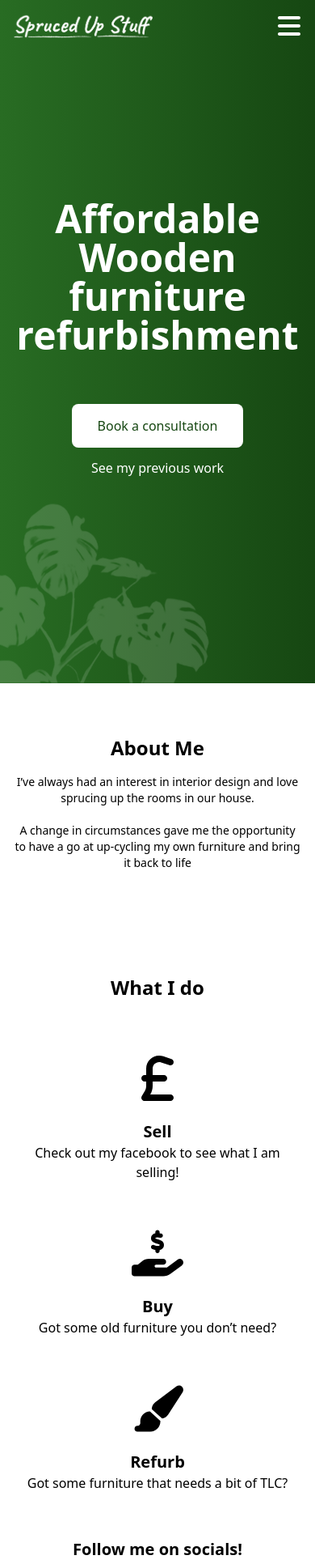
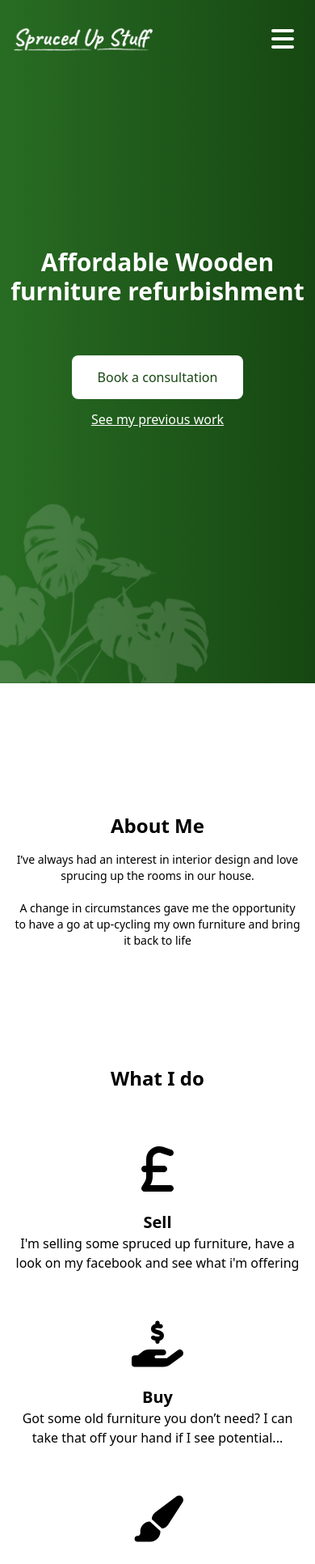
Before and after one commit to Dylanos03/SprucedUpStuff, a React (Create React App) app: page / in a window 390 px wide. Shown: the top 1932 px of the page at 81% size. Built offline with nearby package versions, Linux system fonts and the light colour scheme.

Commit message:
Responsiveness done

```diff
--- a/src/Components/About/About.jsx
+++ b/src/Components/About/About.jsx
@@ -9,21 +9,27 @@ import { faInstagram, faFacebook } from "@fortawesome/free-brands-svg-icons";
 
 function About() {
   return (
-    <div className="bg-white flex lg:flex-row flex-col rounded-t-lg">
-      <div className="py-12 px-4">
-        <h2 className="text-2xl py-4 font-semibold">About Me</h2>
-        <p className="text-sm">
+    <div className="flex justify-center my-24">
+      <div className="flex lg:flex-row flex-col rounded-t-lg max-w-6xl lg:items-center gap-4">
+        <div
+          className="py-12 px-4 lg:w-1/2 text-center lg:text-left
+        "
+        >
+          <h2 className="text-2xl lg:text-4xl py-4 font-semibold">About Me</h2>
+          <p className="text-sm lg:text-lg">
             I’ve always had an interest in interior design and love sprucing up
             the rooms in our house. <br />
-          <br /> A change in circumstances gave me the opportunity to have a go
-          at up-cycling my own furniture and bring it back to life
+            <br /> A change in circumstances gave me the opportunity to have a
+            go at up-cycling my own furniture and bring it back to life
           </p>
         </div>
-      <div className="py-8 px-4">
+        <div className="py-8 px-4 lg:w-1/2">
           <div className="py-8">
-          <h2 className="text-2xl py-4 font-semibold">What I do</h2>
+            <h2 className="text-2xl lg:text-4xl py-4 font-semibold">
+              What I do
+            </h2>
           </div>
-        <div className="flex flex-col gap-6">
+          <div className="flex flex-col lg:grid lg:grid-cols-2 gap-6">
             <div className="py-4">
               <FontAwesomeIcon
                 icon={faSterlingSign}
@@ -31,7 +37,10 @@ function About() {
                 className=" h-16 w-16 pb-4"
               />
               <h3 className="text-xl font-semibold">Sell</h3>
-            <p>Check out my facebook to see what I am selling!</p>
+              <p>
+                I'm selling some spruced up furniture, have a look on my
+                facebook and see what i'm offering
+              </p>
             </div>
             <div className="py-4">
               <FontAwesomeIcon
@@ -40,7 +49,10 @@ function About() {
                 className=" h-16 w-16 pb-4"
               />
               <h3 className="text-xl font-semibold">Buy</h3>
-            <p>Got some old furniture you don’t need?</p>
+              <p>
+                Got some old furniture you don’t need? I can take that off your
+                hand if I see potential...
+              </p>
             </div>
             <div className="py-4">
               <FontAwesomeIcon
@@ -49,7 +61,10 @@ function About() {
                 className=" h-16 w-16 pb-4"
               />
               <h3 className="text-xl font-semibold">Refurb</h3>
-            <p>Got some furniture that needs a bit of TLC?</p>
+              <p>
+                Got some furniture that needs a bit of TLC? Book a consultation
+                today and I can give you a price
+              </p>
             </div>
             <div className="py-4">
               <div className="pb-2">
@@ -77,6 +92,7 @@ function About() {
           </div>
         </div>
       </div>
+    </div>
   );
 }
 
--- a/src/Components/Contact/Contact.jsx
+++ b/src/Components/Contact/Contact.jsx
@@ -2,10 +2,11 @@ import React from "react";
 
 function Contact() {
   return (
-    <div className="w-full my-24 px-4 grid ">
-      <div className="max-w-5xl flex flex-col gap-6">
+    <div className="flex justify-center">
+      <div className="max-w-6xl w-full my-24 px-4">
+        <div className=" flex flex-col gap-6 w-full">
           <h3 className=" text-3xl font-bold">Contact</h3>
-        <form action="Contact" className="flex flex-col gap-2">
+          <form action="Contact" className="flex flex-col gap-2 w-full">
             <input
               className="w-full placeholder:text-ForestGreen-700 bg-ForestGreen-100 bg-opacity-50 text-ForestGreen-700 rounded-md p-2"
               type="text"
@@ -44,6 +45,7 @@ function Contact() {
           </form>
         </div>
       </div>
+    </div>
   );
 }
 
--- a/src/Components/Footer/Footer.jsx
+++ b/src/Components/Footer/Footer.jsx
@@ -3,18 +3,22 @@ import LogoW from "../../Content/LogoLgW.png";
 
 function Footer() {
   return (
-    <div className="mt-6 bg-gray-700 p-4 py-8">
-      <img src={LogoW} alt="LogoW" className=" px-4" />
-      <div className="flex flex-col gap-4 my-9">
+    <div className="flex justify-center bg-gray-700">
+      <div className="mt-6 bg-gray-700 p-4 py-8 max-w-6xl w-full flex flex-col items-center">
+        <img src={LogoW} alt="LogoW" className="max-w-xs px-4 " />
+        <div className="w-full flex flex-col lg:flex-row gap-4 lg:gap-48 my-9 lg:justify-around">
           <div className="flex flex-col gap-1 text-white">
+            <p className="font-bold">Contact</p>
             <a href="#">FaceBook</a>
             <a href="#">Instagram</a>
             <a href="#">Email</a>
           </div>
           <div className="flex gap-1 flex-col text-white">
+            <p className="font-bold">Navigation</p>
             <a href="#">Top</a>
             <a href="#">About</a>
             <a href="#">Services</a>
+          </div>
         </div>
 
         <a href="#" className="text-white">
--- a/src/Components/Hero/Hero.jsx
+++ b/src/Components/Hero/Hero.jsx
@@ -4,11 +4,8 @@ import HeroImg from "../../Content/Dresser002.jpeg";
 
 function Hero() {
   return (
-    <div
-      className="bg-gradient-to-r from-ForestGreen-500 to-ForestGreen-700 flex justify-center
-    "
-    >
-      <div className=" h-screen text-white flex flex-col lg:flex-row lg:gap-12 justify-center lg:items-center lg:text-left max-w-6xl">
+    <div className="bg-gradient-to-r from-ForestGreen-500 to-ForestGreen-700 flex justify-center">
+      <div className=" h-screen text-white flex flex-col lg:flex-row lg:gap-12 justify-center lg:items-center lg:text-left max-w-7xl">
         <div>
           <img
             src={PlantBG}
@@ -17,7 +14,7 @@ function Hero() {
           />
         </div>
         <div className="flex flex-col lg:w-1/2">
-          <h1 className="text-5xl lg:text-left text-center my-12 font-bold">
+          <h1 className="lg:text-5xl text-3xl lg:text-left text-center my-12 font-bold">
             Affordable Wooden furniture refurbishment
           </h1>
           <div className="my-7 flex flex-col lg:flex-row text-center align-middle justify-center lg:justify-start lg:text-left lg:m-0">
@@ -30,7 +27,7 @@ function Hero() {
               </a>
             </div>
             <div className="my-7 lg:m-0">
-              <a href="#" className="my-10 lg:m-0">
+              <a href="#" className="my-10 lg:m-0 underline">
                 See my previous work
               </a>
             </div>
--- a/src/Components/Navbar/Navbar.jsx
+++ b/src/Components/Navbar/Navbar.jsx
@@ -40,13 +40,13 @@ function Navbar() {
   const NavbarRef = useRef(null);
 
   return (
-    <nav id="Navbar" className={" fixed top-0 z-50  w-full duration-100 "}>
+    <nav id="Navbar" className={" fixed top-0 z-50  w-full  "}>
       <div
         ref={NavbarRef}
         className={
           scrolled
-            ? "min-w-screen-xl lg:flex flex-wrap items-center justify-evenly mx-auto p-4 gap-24 align-middle absolute w-full duration-100 bg-ForestGreen-500"
-            : "min-w-screen-xl lg:flex flex-wrap items-center justify-evenly mx-auto p-4 gap-24 align-middle absolute w-full duration-100"
+            ? "min-w-screen-xl lg:flex flex-wrap items-center justify-evenly mx-auto p-4 gap-24 align-middle absolute w-full pt-8 lg:pt-4 bg-ForestGreen-500"
+            : "min-w-screen-xl lg:flex flex-wrap items-center justify-evenly mx-auto p-4 gap-24 align-middle absolute w-full pt-8 lg:pt-4"
         }
       >
         <div className="flex justify justify-between">
@@ -54,14 +54,14 @@ function Navbar() {
           <FontAwesomeIcon
             icon={open ? faX : faBars}
             color="white"
-            className="lg:hidden h-8 cursor-pointer w-8"
+            className="lg:hidden h-8 cursor-pointer w-12"
             onClick={handleClick}
           />
         </div>
         <ul
           id="Menu"
           ref={DropdownRef}
-          className="lg:flex lg:flex-row flex-col flex-wrap justify-between gap-16 items-center text-white text-left duration-500 lg:bg-transparent bg-ForestGreen-500 hidden "
+          className="lg:flex lg:flex-row flex-col flex-wrap justify-between gap-16 items-center text-white text-left  lg:bg-transparent bg-ForestGreen-500 hidden my-8 lg:my-4"
         >
           <li className="lg:my-0 my-4 ">
             <a href="#">Home</a>
--- a/src/Components/Portfolio/Portfolio.jsx
+++ b/src/Components/Portfolio/Portfolio.jsx
@@ -5,8 +5,8 @@ import ImgRow3 from "../../Content/ImageRow3";
 
 function Portfolio() {
   return (
-    <div className="my-12 py-4 flex flex-col gap-4">
-      <h2 className="text-2xl font-bold my-8">My Previous Work</h2>
+    <div className=" py-4 flex flex-col gap-4 my-24">
+      <h2 className="text-2xl font-bold my-8 lg:text-4xl">My Previous Work</h2>
       <div
         className=" relative
         overflow-hidden w-max flex"
--- a/src/Components/Testimonials/TestimonialBox/TestimonialBox.jsx
+++ b/src/Components/Testimonials/TestimonialBox/TestimonialBox.jsx
@@ -4,7 +4,7 @@ import { faStar } from "@fortawesome/free-solid-svg-icons";
 
 function TestimonialBox(props) {
   return (
-    <div className="bg-ForestGreen-100 w-80 text-ForestGreen-900 text-left p-4 rounded-lg flex flex-col gap-2 drop-shadow-xl">
+    <div className="bg-ForestGreen-100 w-80 text-ForestGreen-900 bg-opacity-25 text-left p-4 rounded-lg flex flex-col gap-2 drop-shadow-xl">
       <div>{Array(props.rating).fill(<FontAwesomeIcon icon={faStar} />)}</div>
       <p className="text-sm">{props.reviewText}</p>
       <p className="text-right">from {props.name}</p>
--- a/src/Components/Testimonials/Testimonials.jsx
+++ b/src/Components/Testimonials/Testimonials.jsx
@@ -31,13 +31,14 @@ function Testimonials() {
   ];
 
   return (
+    <div className="flex justify-center">
+      <div className="max-w-6xl">
         <div>
-      <div>
-        <h3 className="text-2xl font-semibold text-ForestGreen-700">
+          <h3 className="text-2xl lg:text-4xl font-semibold text-ForestGreen-700">
             Testimonials
           </h3>
         </div>
-      <div className="flex flex-col items-center my-8 gap-4">
+        <div className="flex flex-col lg:flex-row flex-wrap items-center justify-center my-8 gap-4">
           {TestimonialsDetails.map((value, index) => (
             <TestimonialBox
               Key={index}
@@ -51,6 +52,7 @@ function Testimonials() {
           Leave a review
         </a>
       </div>
+    </div>
   );
 }
 
--- a/tailwind.config.js
+++ b/tailwind.config.js
@@ -27,6 +27,26 @@ module.exports = {
         "sliding-right": "slideRight 40s linear infinite",
       },
     },
+    maxWidth: (theme, { breakpoints }) => ({
+      none: "none",
+      0: "0rem",
+      xs: "20rem",
+      sm: "24rem",
+      md: "28rem",
+      lg: "32rem",
+      xl: "36rem",
+      "2xl": "42rem",
+      "3xl": "48rem",
+      "4xl": "56rem",
+      "5xl": "64rem",
+      "6xl": "72rem",
+      "7xl": "80rem",
+      full: "100%",
+      min: "min-content",
+      max: "max-content",
+      prose: "65ch",
+      ...breakpoints(theme("screens")),
+    }),
   },
   plugins: [],
 };
```
Also changed, not shown: src/Components/Why/Why.jsx (+17 -13 lines). Lines whose indentation alone changed are shown as unchanged.
